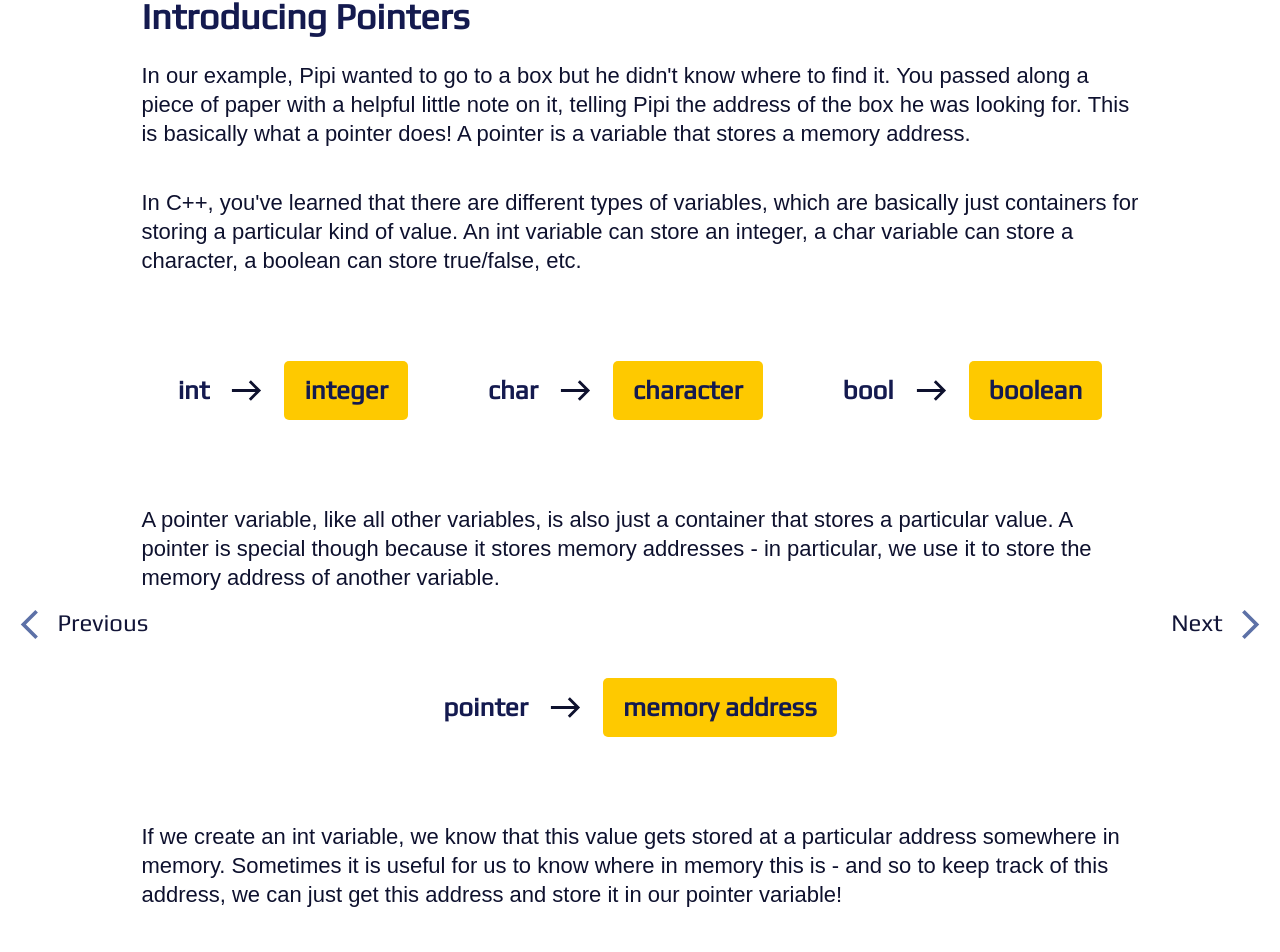
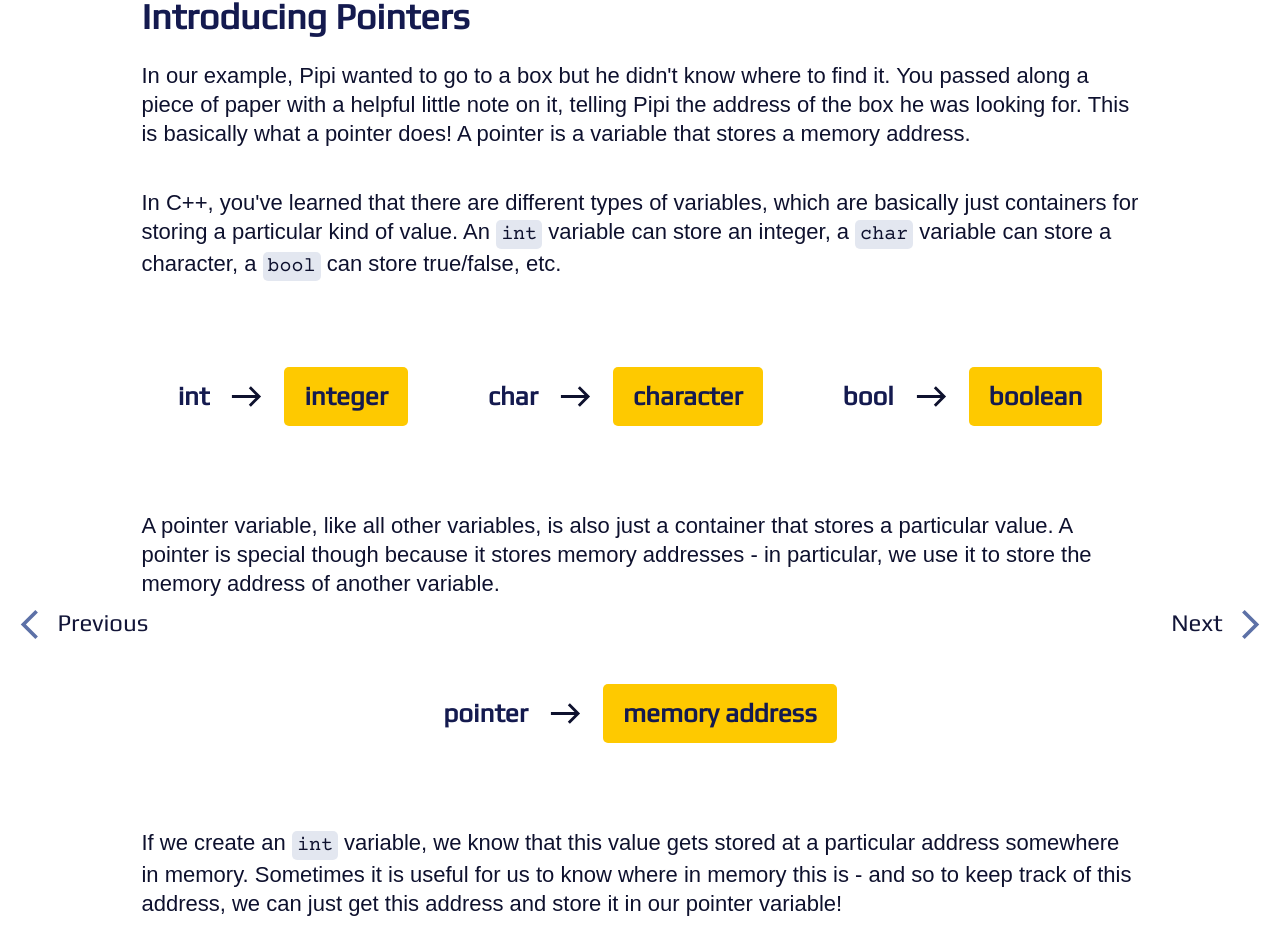
Before and after one commit to uclaacm/parcel-pointers, a React app: page /lesson-2-1 in a window 1280 px wide. Shown: the part 109-1061 px from the top of the page. Built offline with nearby package versions, Linux system fonts and the light colour scheme; a web font is replaced by a local one.

Commit message:
change PageNumbers to PageOrder, lint fix

```diff
--- a/src/components/NavButtons.tsx
+++ b/src/components/NavButtons.tsx
@@ -1,13 +1,13 @@
 import '../styles/NavButtons.scss';
 import ArrowBackIosNewIcon from '@mui/icons-material/ArrowBackIosNew';
 import ArrowForwardIosIcon from '@mui/icons-material/ArrowForwardIos';
-import { PageNumbers } from '../types/globalTypes';
+import { PageOrder } from '../types/globalTypes';
 export interface NavProps {
   page: number;
 }
 
 export default function NavButtons(props: NavProps): JSX.Element {
-  const pageSelect = PageNumbers;
+  const pageSelect = PageOrder;
   return (
     <div>
       <button
--- a/src/pages/Lesson2_1.tsx
+++ b/src/pages/Lesson2_1.tsx
@@ -41,9 +41,10 @@ const Lesson2_1: FC = () => {
           <p>
             In C++, you&apos;ve learned that there are different types of
             variables, which are basically just containers for storing a
-            particular kind of value. An int variable can store an integer, a
-            char variable can store a character, a boolean can store true/false,
-            etc.
+            particular kind of value. An <span className="code">int</span>{' '}
+            variable can store an integer, a <span className="code">char</span>{' '}
+            variable can store a character, a <span className="code">bool</span>{' '}
+            can store true/false, etc.
           </p>
           <div className="diagram">
             <span className="type-diagram-container">
@@ -64,11 +65,11 @@ const Lesson2_1: FC = () => {
             </span>
           </div>
           <p>
-            If we create an int variable, we know that this value gets stored at
-            a particular address somewhere in memory. Sometimes it is useful for
-            us to know where in memory this is - and so to keep track of this
-            address, we can just get this address and store it in our pointer
-            variable!
+            If we create an <span className="code">int</span> variable, we know
+            that this value gets stored at a particular address somewhere in
+            memory. Sometimes it is useful for us to know where in memory this
+            is - and so to keep track of this address, we can just get this
+            address and store it in our pointer variable!
           </p>
           <NavButtons page={4}></NavButtons>
         </div>
--- a/src/pages/Lesson2_2.tsx
+++ b/src/pages/Lesson2_2.tsx
@@ -36,7 +36,9 @@ const Lesson2_2: FC = () => {
             In C++, pointers don&apos;t just want to hold a memory address -
             they&apos;d also like to know what kind of variable they are
             pointing to. This is why we end up with different types of pointers
-            - int pointers, float pointers, char pointers, etc
+            - <span className="code">int</span> pointers,{' '}
+            <span className="code">float</span> pointers,{' '}
+            <span className="code">char</span> pointers, etc.
           </p>
           <h2>Creating a Pointer</h2>
           <p>
--- a/src/styles/PageWrapper.scss
+++ b/src/styles/PageWrapper.scss
@@ -44,7 +44,9 @@ $layout-hspacing: 13vh;
   .code {
     background: $primary-3-color;
     border-radius: 5px;
+    display: inline-flex;
     font-family: $courier;
-    padding: 1px 6px;
+    font-size: 20px;
+    padding: 0 5px;
   }
 }
--- a/src/types/globalTypes.ts
+++ b/src/types/globalTypes.ts
@@ -30,7 +30,8 @@ export enum PageURLs {
   EXERCISE_3 = '/exercise_3',
 }
 
-export enum PageNumbers {
+// order navigated by NavButtons component
+export enum PageOrder {
   '/',
   '/pointer-motivation',
   '/demo',
```
